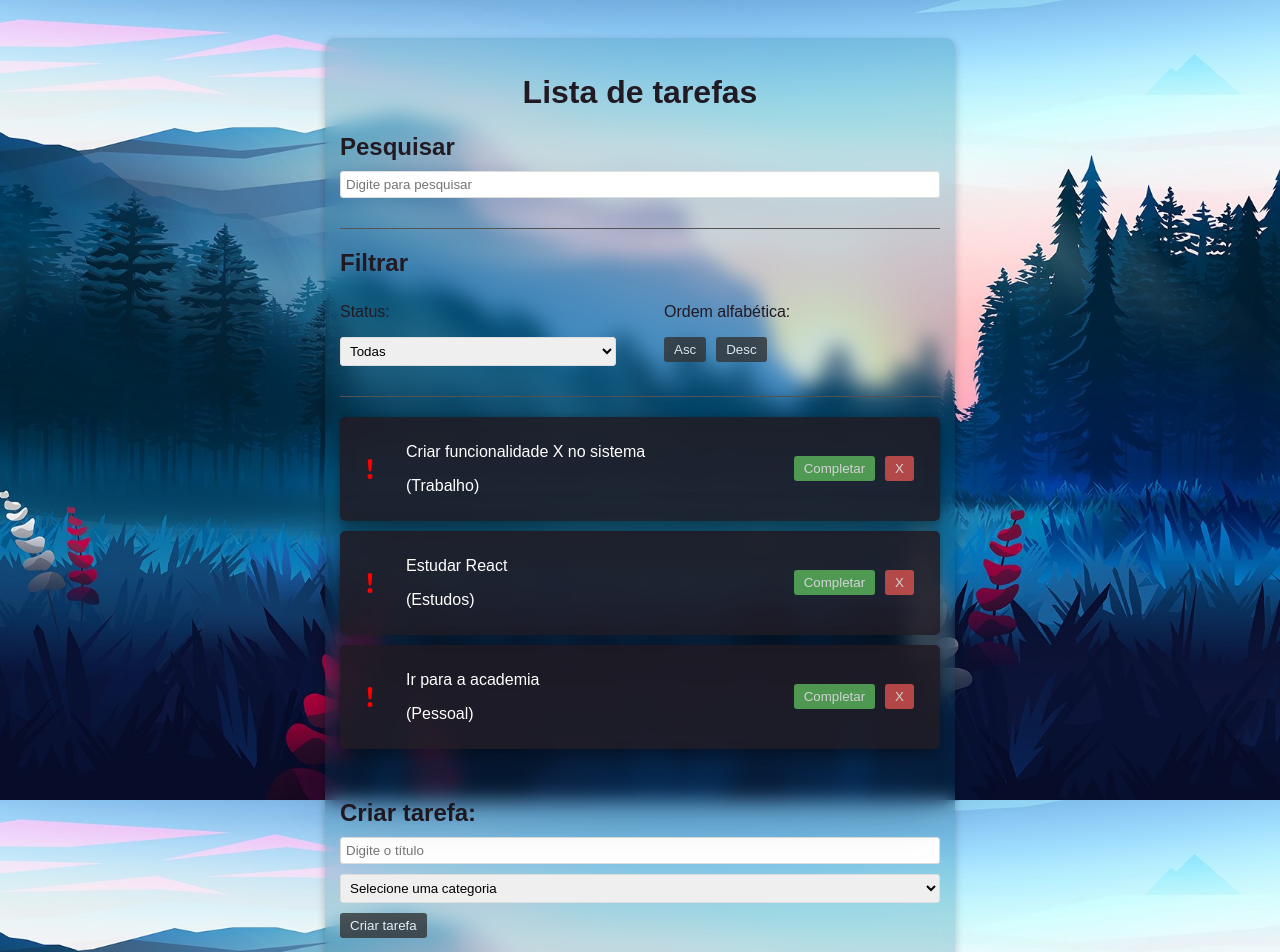
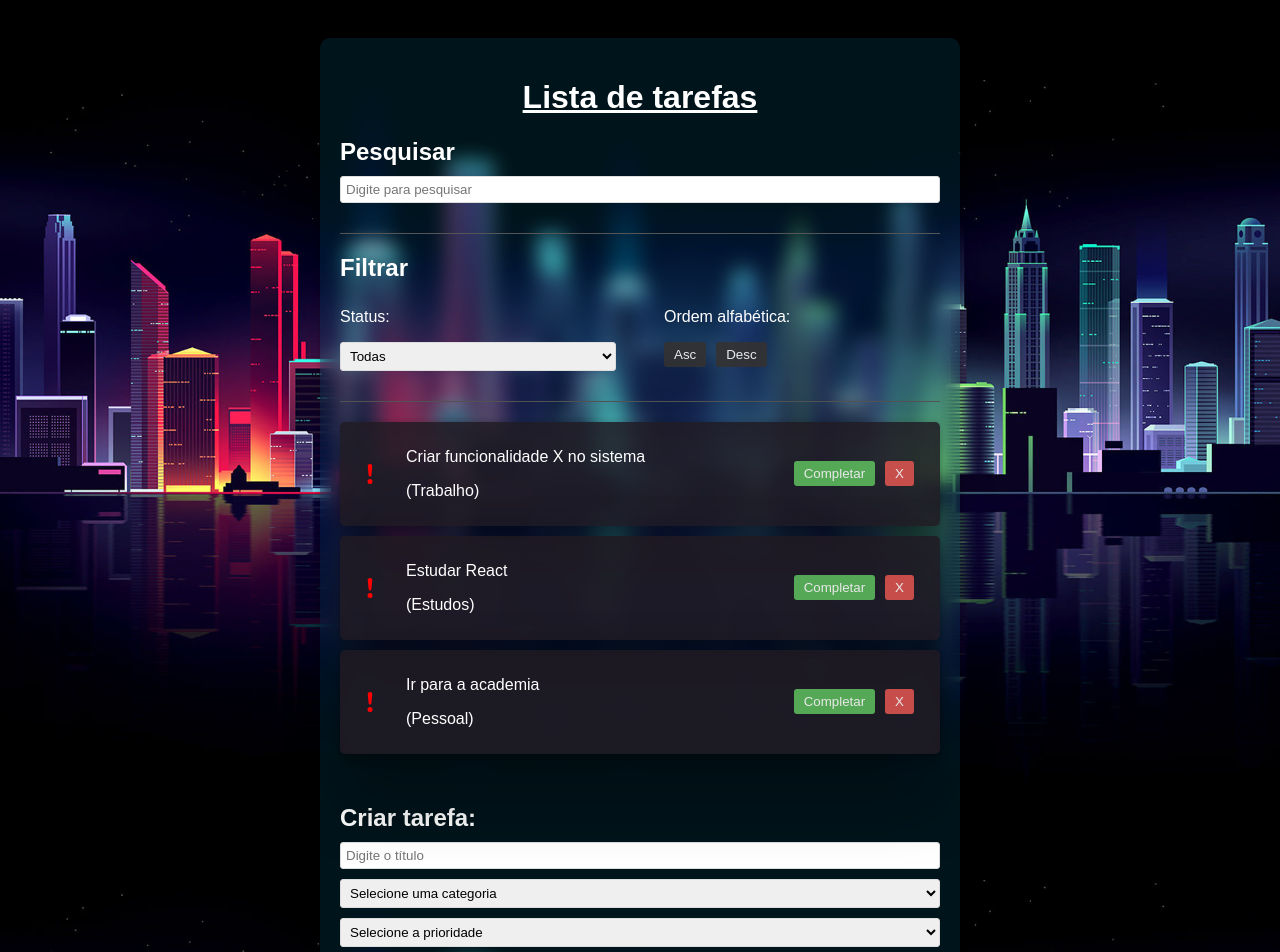
Before and after one commit to davisaugust/React-todo-list, a React (Vite) app: page / in a window 1280 px wide. Shown: the top 952 px of the page. Built offline with nearby package versions, Linux system fonts and the light colour scheme.

Commit message:
Style: Background and padding modifications

```diff
--- a/src/App.css
+++ b/src/App.css
@@ -1,19 +1,20 @@
-
 body{
   font-family: arial;
   background-color: #f4f4f4;
+  height: 500px;
   padding: 30px;
-  color: #211A23;
-  background-image: url(./img/forest_wallpaper.jpg);
+  color: #ffffff;
+  background-image: url(./img/1303828.jpg);
   background-position: center;
   background-size: cover;
   background-attachment: fixed;
+  overflow-x: hidden;
 }
 .app{
   max-width: 600px;
   margin: 0 auto 300px;
   border-radius: 10px;
-  padding: 15px;
+  padding: 20px;
   background-color: rgba(0, 99, 134, 0.199);
   backdrop-filter: blur(10px);
   -webkit-backdrop-filter: blur(15px);
@@ -22,9 +23,11 @@
 }
 h1{
   text-align: center;
+  text-decoration-line:underline;
 }
 h2{
   margin-bottom: 10px;
+  -webkit-text-stroke-color: black;
 }
 input{
   box-sizing: border-box;
@@ -37,7 +40,7 @@
   border: none;
   border-radius: 3px;
   cursor: pointer;
-  opacity: 0.8;
+  opacity: 0.9;
   transition: .3s;
 }
 
--- a/src/components/TodoForm.jsx
+++ b/src/components/TodoForm.jsx
@@ -1,7 +1,7 @@
 import { useState } from "react";
 import React from "react";
 
-const TodoForm = ( {addTodo} ) => {
+const TodoForm = ({ addTodo }) => {
   const [value, setValue] = useState("");
   const [category, setCategory] = useState("");
   const [priority, setPriority] = useState("");
@@ -29,8 +29,6 @@
         />
         <select
           value={category}
-          name=""
-          id=""
           onChange={(e) => setCategory(e.target.value)}
         >
           <option value="">Selecione uma categoria</option>
@@ -38,9 +36,17 @@
           <option value="Pessoal">Pessoal</option>
           <option value="Estudos">Estudos</option>
         </select>
+        <select
+          value={priority}
+          onChange={(e) => setPriority(e.target.value)}
+        >
+          <option value="">Selecione a prioridade</option>
+          <option value="Alta">Alta</option>
+          <option value="Média">Média</option>
+          <option value="Baixa">Baixa</option>
+        </select>
 
-        <button type=
-        "submit">Criar tarefa</button>
+        <button type="submit">Criar tarefa</button>
       </form>
     </div>
   );
```
Also changed, not shown: src/img/1303828.jpg (added).
